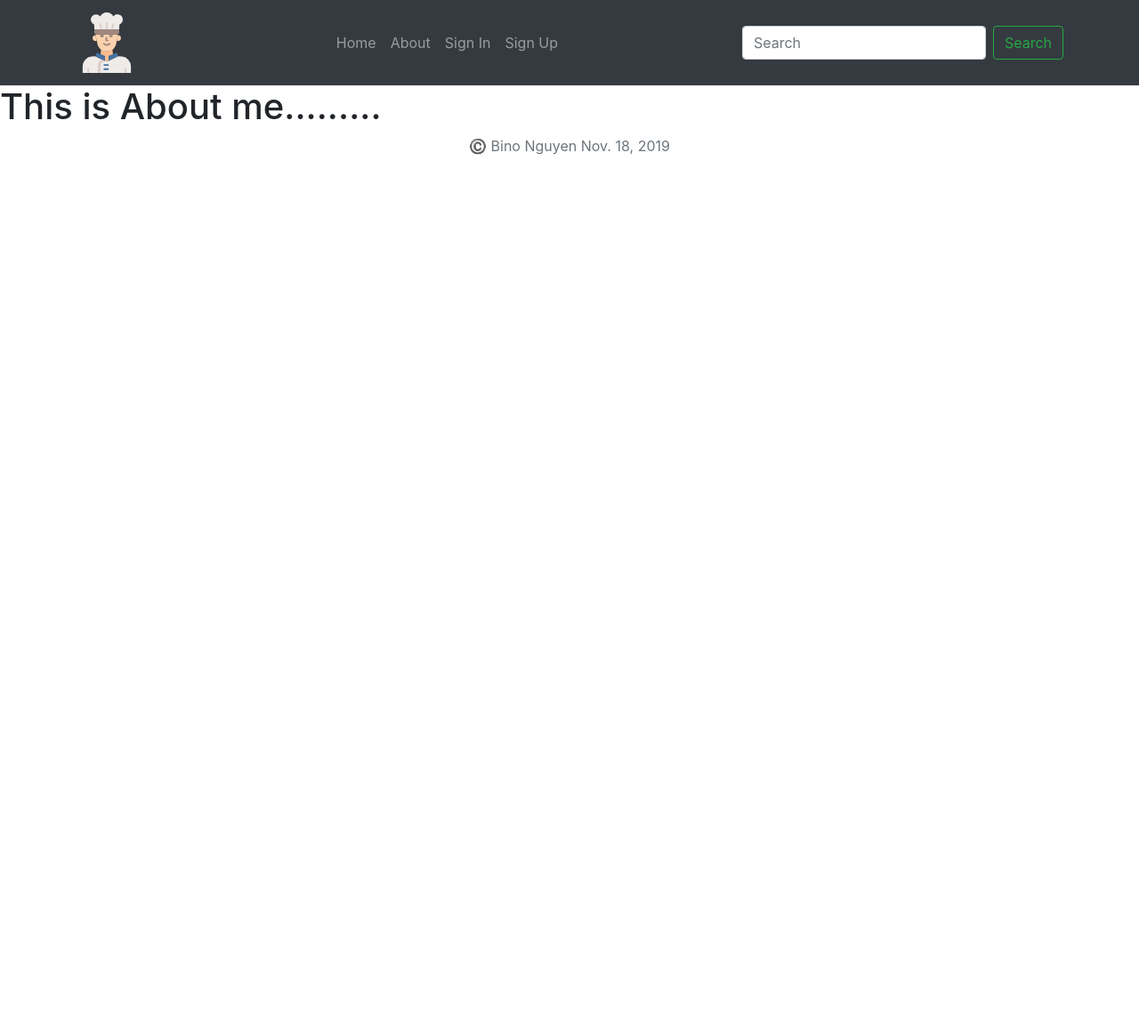
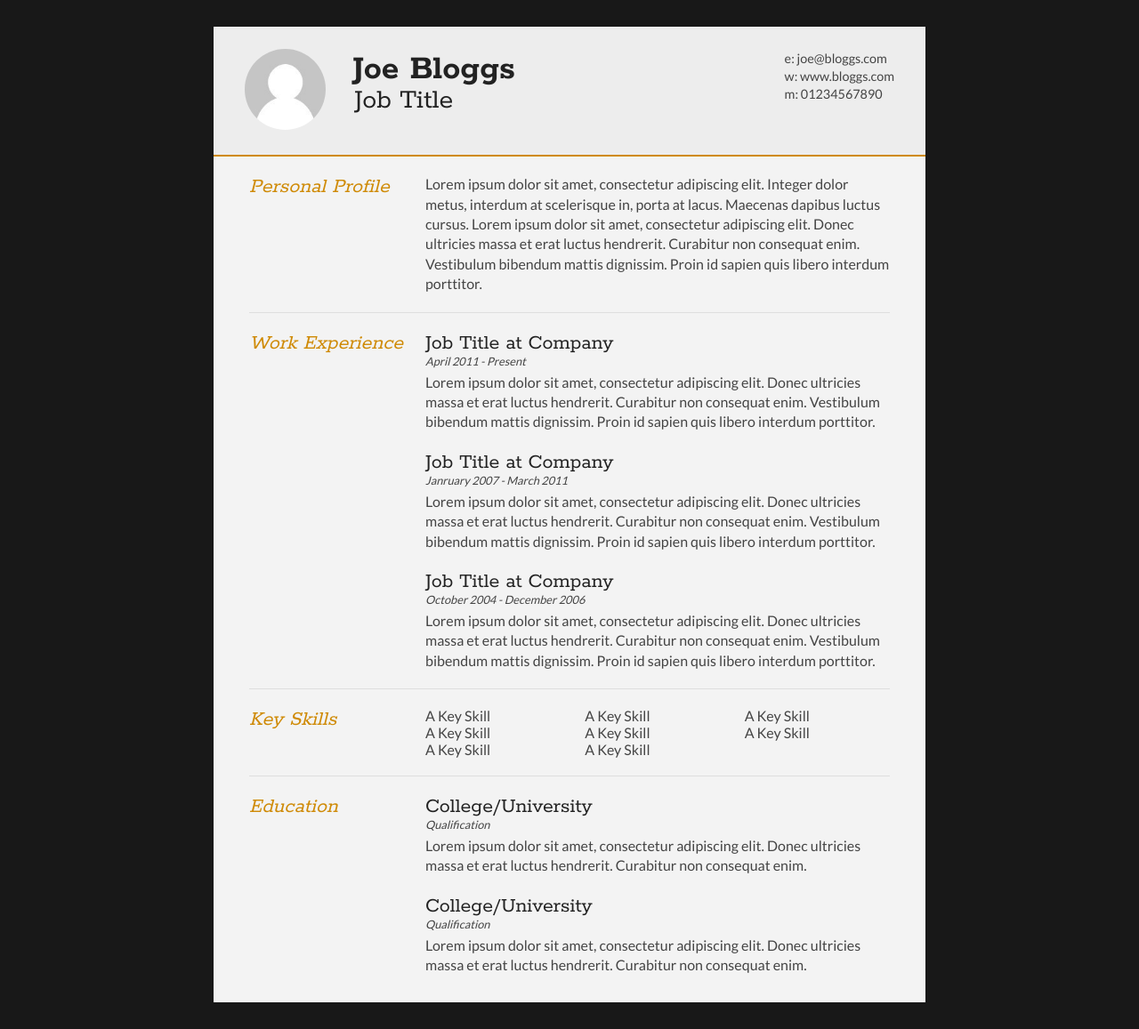
Before and after one commit to binonguyen1090/chef_bucket_web, a Django app: page /about in a window 1280 px wide. Shown: the whole page at 89% size. Before the commit the page ends 174 px from the top, so only its background shows below. Run offline with Django 3.2, Linux system fonts and the light colour scheme; some libraries are stand-ins or nearby versions.

Commit message:
Added cv template from codemy.com/templates to about page

```diff
--- /dev/null
+++ b/allchefs/static/allchefs/css/style.css
@@ -0,0 +1,355 @@
+html,body,div,span,object,iframe,h1,h2,h3,h4,h5,h6,p,blockquote,pre,abbr,address,cite,code,del,dfn,em,img,ins,kbd,q,samp,small,strong,sub,sup,var,b,i,dl,dt,dd,ol,ul,li,fieldset,form,label,legend,table,caption,tbody,tfoot,thead,tr,th,td,article,aside,canvas,details,figcaption,figure,footer,header,hgroup,menu,nav,section,summary,time,mark,audio,video {
+border:0;
+font:inherit;
+font-size:100%;
+margin:0;
+padding:0;
+vertical-align:baseline;
+}
+
+article,aside,details,figcaption,figure,footer,header,hgroup,menu,nav,section {
+display:block;
+}
+
+html, body {background: #181818; font-family: 'Lato', helvetica, arial, sans-serif; font-size: 16px; color: #222;}
+
+.clear {clear: both;}
+
+p {
+	font-size: 1em;
+	line-height: 1.4em;
+	margin-bottom: 20px;
+	color: #444;
+}
+
+#cv {
+	width: 90%;
+	max-width: 800px;
+	background: #f3f3f3;
+	margin: 30px auto;
+}
+
+.mainDetails {
+	padding: 25px 35px;
+	border-bottom: 2px solid #cf8a05;
+	background: #ededed;
+}
+
+#name h1 {
+	font-size: 2.5em;
+	font-weight: 700;
+	font-family: 'Rokkitt', Helvetica, Arial, sans-serif;
+	margin-bottom: -6px;
+}
+
+#name h2 {
+	font-size: 2em;
+	margin-left: 2px;
+	font-family: 'Rokkitt', Helvetica, Arial, sans-serif;
+}
+
+#mainArea {
+	padding: 0 40px;
+}
+
+#headshot {
+	width: 12.5%;
+	float: left;
+	margin-right: 30px;
+}
+
+#headshot img {
+	width: 100%;
+	height: auto;
+	-webkit-border-radius: 50px;
+	border-radius: 50px;
+}
+
+#name {
+	float: left;
+}
+
+#contactDetails {
+	float: right;
+}
+
+#contactDetails ul {
+	list-style-type: none;
+	font-size: 0.9em;
+	margin-top: 2px;
+}
+
+#contactDetails ul li {
+	margin-bottom: 3px;
+	color: #444;
+}
+
+#contactDetails ul li a, a[href^=tel] {
+	color: #444;
+	text-decoration: none;
+	-webkit-transition: all .3s ease-in;
+	-moz-transition: all .3s ease-in;
+	-o-transition: all .3s ease-in;
+	-ms-transition: all .3s ease-in;
+	transition: all .3s ease-in;
+}
+
+#contactDetails ul li a:hover {
+	color: #cf8a05;
+}
+
+
+section {
+	border-top: 1px solid #dedede;
+	padding: 20px 0 0;
+}
+
+section:first-child {
+	border-top: 0;
+}
+
+section:last-child {
+	padding: 20px 0 10px;
+}
+
+.sectionTitle {
+	float: left;
+	width: 25%;
+}
+
+.sectionContent {
+	float: right;
+	width: 72.5%;
+}
+
+.sectionTitle h1 {
+	font-family: 'Rokkitt', Helvetica, Arial, sans-serif;
+	font-style: italic;
+	font-size: 1.5em;
+	color: #cf8a05;
+}
+
+.sectionContent h2 {
+	font-family: 'Rokkitt', Helvetica, Arial, sans-serif;
+	font-size: 1.5em;
+	margin-bottom: -2px;
+}
+
+.subDetails {
+	font-size: 0.8em;
+	font-style: italic;
+	margin-bottom: 3px;
+}
+
+.keySkills {
+	list-style-type: none;
+	-moz-column-count:3;
+	-webkit-column-count:3;
+	column-count:3;
+	margin-bottom: 20px;
+	font-size: 1em;
+	color: #444;
+}
+
+.keySkills ul li {
+	margin-bottom: 3px;
+}
+
+@media all and (min-width: 602px) and (max-width: 800px) {
+	#headshot {
+		display: none;
+	}
+
+	.keySkills {
+	-moz-column-count:2;
+	-webkit-column-count:2;
+	column-count:2;
+	}
+}
+
+@media all and (max-width: 601px) {
+	#cv {
+		width: 95%;
+		margin: 10px auto;
+		min-width: 280px;
+	}
+
+	#headshot {
+		display: none;
+	}
+
+	#name, #contactDetails {
+		float: none;
+		width: 100%;
+		text-align: center;
+	}
+
+	.sectionTitle, .sectionContent {
+		float: none;
+		width: 100%;
+	}
+
+	.sectionTitle {
+		margin-left: -2px;
+		font-size: 1.25em;
+	}
+
+	.keySkills {
+		-moz-column-count:2;
+		-webkit-column-count:2;
+		column-count:2;
+	}
+}
+
+@media all and (max-width: 480px) {
+	.mainDetails {
+		padding: 15px 15px;
+	}
+
+	section {
+		padding: 15px 0 0;
+	}
+
+	#mainArea {
+		padding: 0 25px;
+	}
+
+
+	.keySkills {
+	-moz-column-count:1;
+	-webkit-column-count:1;
+	column-count:1;
+	}
+
+	#name h1 {
+		line-height: .8em;
+		margin-bottom: 4px;
+	}
+}
+
+@media print {
+    #cv {
+        width: 100%;
+    }
+}
+
+@-webkit-keyframes reset {
+	0% {
+		opacity: 0;
+	}
+	100% {
+		opacity: 0;
+	}
+}
+
+@-webkit-keyframes fade-in {
+	0% {
+		opacity: 0;
+	}
+	40% {
+		opacity: 0;
+	}
+	100% {
+		opacity: 1;
+	}
+}
+
+@-moz-keyframes reset {
+	0% {
+		opacity: 0;
+	}
+	100% {
+		opacity: 0;
+	}
+}
+
+@-moz-keyframes fade-in {
+	0% {
+		opacity: 0;
+	}
+	40% {
+		opacity: 0;
+	}
+	100% {
+		opacity: 1;
+	}
+}
+
+@keyframes reset {
+	0% {
+		opacity: 0;
+	}
+	100% {
+		opacity: 0;
+	}
+}
+
+@keyframes fade-in {
+	0% {
+		opacity: 0;
+	}
+	40% {
+		opacity: 0;
+	}
+	100% {
+		opacity: 1;
+	}
+}
+
+.instaFade {
+    -webkit-animation-name: reset, fade-in;
+    -webkit-animation-duration: 1.5s;
+    -webkit-animation-timing-function: ease-in;
+
+	-moz-animation-name: reset, fade-in;
+    -moz-animation-duration: 1.5s;
+    -moz-animation-timing-function: ease-in;
+
+	animation-name: reset, fade-in;
+    animation-duration: 1.5s;
+    animation-timing-function: ease-in;
+}
+
+.quickFade {
+    -webkit-animation-name: reset, fade-in;
+    -webkit-animation-duration: 2.5s;
+    -webkit-animation-timing-function: ease-in;
+
+	-moz-animation-name: reset, fade-in;
+    -moz-animation-duration: 2.5s;
+    -moz-animation-timing-function: ease-in;
+
+	animation-name: reset, fade-in;
+    animation-duration: 2.5s;
+    animation-timing-function: ease-in;
+}
+
+.delayOne {
+	-webkit-animation-delay: 0, .5s;
+	-moz-animation-delay: 0, .5s;
+	animation-delay: 0, .5s;
+}
+
+.delayTwo {
+	-webkit-animation-delay: 0, 1s;
+	-moz-animation-delay: 0, 1s;
+	animation-delay: 0, 1s;
+}
+
+.delayThree {
+	-webkit-animation-delay: 0, 1.5s;
+	-moz-animation-delay: 0, 1.5s;
+	animation-delay: 0, 1.5s;
+}
+
+.delayFour {
+	-webkit-animation-delay: 0, 2s;
+	-moz-animation-delay: 0, 2s;
+	animation-delay: 0, 2s;
+}
+
+.delayFive {
+	-webkit-animation-delay: 0, 2.5s;
+	-moz-animation-delay: 0, 2.5s;
+	animation-delay: 0, 2.5s;
+}
--- a/allchefs/templates/allchefs/about.html
+++ b/allchefs/templates/allchefs/about.html
@@ -1,9 +1,136 @@
-{% extends 'allchefs/base.html' %}
+<!DOCTYPE html>
+<html>
+<head>
+<title>Joe Bloggs - Curriculum Vitae</title>
 
-{% block title %}
-    About
-{% endblock%}
+<meta name="viewport" content="width=device-width"/>
+<meta name="description" content="The Curriculum Vitae of Joe Bloggs."/>
+<meta charset="UTF-8">
 
-{% block content %}
-    <h1> This is About me.........</h1>
-{% endblock%}
+<link type="text/css" rel="stylesheet" href="style.css">
+<link href='http://fonts.googleapis.com/css?family=Rokkitt:400,700|Lato:400,300' rel='stylesheet' type='text/css'>
+
+<!--[if lt IE 9]>
+<script src="//html5shiv.googlecode.com/svn/trunk/html5.js"></script>
+<![endif]-->
+</head>
+<body id="top">
+<div id="cv" class="instaFade">
+	<div class="mainDetails">
+		<div id="headshot" class="quickFade">
+			<img src="headshot.jpg" alt="Alan Smith" />
+		</div>
+
+		<div id="name">
+			<h1 class="quickFade delayTwo">Joe Bloggs</h1>
+			<h2 class="quickFade delayThree">Job Title</h2>
+		</div>
+
+		<div id="contactDetails" class="quickFade delayFour">
+			<ul>
+				<li>e: <a href="mailto:joe@bloggs.com" target="_blank">joe@bloggs.com</a></li>
+				<li>w: <a href="http://www.bloggs.com">www.bloggs.com</a></li>
+				<li>m: 01234567890</li>
+			</ul>
+		</div>
+		<div class="clear"></div>
+	</div>
+
+	<div id="mainArea" class="quickFade delayFive">
+		<section>
+			<article>
+				<div class="sectionTitle">
+					<h1>Personal Profile</h1>
+				</div>
+
+				<div class="sectionContent">
+					<p>Lorem ipsum dolor sit amet, consectetur adipiscing elit. Integer dolor metus, interdum at scelerisque in, porta at lacus. Maecenas dapibus luctus cursus. Lorem ipsum dolor sit amet, consectetur adipiscing elit. Donec ultricies massa et erat luctus hendrerit. Curabitur non consequat enim. Vestibulum bibendum mattis dignissim. Proin id sapien quis libero interdum porttitor.</p>
+				</div>
+			</article>
+			<div class="clear"></div>
+		</section>
+
+
+		<section>
+			<div class="sectionTitle">
+				<h1>Work Experience</h1>
+			</div>
+
+			<div class="sectionContent">
+				<article>
+					<h2>Job Title at Company</h2>
+					<p class="subDetails">April 2011 - Present</p>
+					<p>Lorem ipsum dolor sit amet, consectetur adipiscing elit. Donec ultricies massa et erat luctus hendrerit. Curabitur non consequat enim. Vestibulum bibendum mattis dignissim. Proin id sapien quis libero interdum porttitor.</p>
+				</article>
+
+				<article>
+					<h2>Job Title at Company</h2>
+					<p class="subDetails">Janruary 2007 - March 2011</p>
+					<p>Lorem ipsum dolor sit amet, consectetur adipiscing elit. Donec ultricies massa et erat luctus hendrerit. Curabitur non consequat enim. Vestibulum bibendum mattis dignissim. Proin id sapien quis libero interdum porttitor.</p>
+				</article>
+
+				<article>
+					<h2>Job Title at Company</h2>
+					<p class="subDetails">October 2004 - December 2006</p>
+					<p>Lorem ipsum dolor sit amet, consectetur adipiscing elit. Donec ultricies massa et erat luctus hendrerit. Curabitur non consequat enim. Vestibulum bibendum mattis dignissim. Proin id sapien quis libero interdum porttitor.</p>
+				</article>
+			</div>
+			<div class="clear"></div>
+		</section>
+
+
+		<section>
+			<div class="sectionTitle">
+				<h1>Key Skills</h1>
+			</div>
+
+			<div class="sectionContent">
+				<ul class="keySkills">
+					<li>A Key Skill</li>
+					<li>A Key Skill</li>
+					<li>A Key Skill</li>
+					<li>A Key Skill</li>
+					<li>A Key Skill</li>
+					<li>A Key Skill</li>
+					<li>A Key Skill</li>
+					<li>A Key Skill</li>
+				</ul>
+			</div>
+			<div class="clear"></div>
+		</section>
+
+
+		<section>
+			<div class="sectionTitle">
+				<h1>Education</h1>
+			</div>
+
+			<div class="sectionContent">
+				<article>
+					<h2>College/University</h2>
+					<p class="subDetails">Qualification</p>
+					<p>Lorem ipsum dolor sit amet, consectetur adipiscing elit. Donec ultricies massa et erat luctus hendrerit. Curabitur non consequat enim.</p>
+				</article>
+
+				<article>
+					<h2>College/University</h2>
+					<p class="subDetails">Qualification</p>
+					<p>Lorem ipsum dolor sit amet, consectetur adipiscing elit. Donec ultricies massa et erat luctus hendrerit. Curabitur non consequat enim.</p>
+				</article>
+			</div>
+			<div class="clear"></div>
+		</section>
+
+	</div>
+</div>
+<script type="text/javascript">
+var gaJsHost = (("https:" == document.location.protocol) ? "https://ssl." : "http://www.");
+document.write(unescape("%3Cscript src='" + gaJsHost + "google-analytics.com/ga.js' type='text/javascript'%3E%3C/script%3E"));
+</script>
+<script type="text/javascript">
+var pageTracker = _gat._getTracker("UA-3753241-1");
+pageTracker._initData();
+pageTracker._trackPageview();
+</script>
+</body>
+</html>
```
Also changed, not shown: allchefs/templates/allchefs/aboutchef.html (+2 -39 lines), allchefs/static/allchefs/images/headshot.jpg (added).
